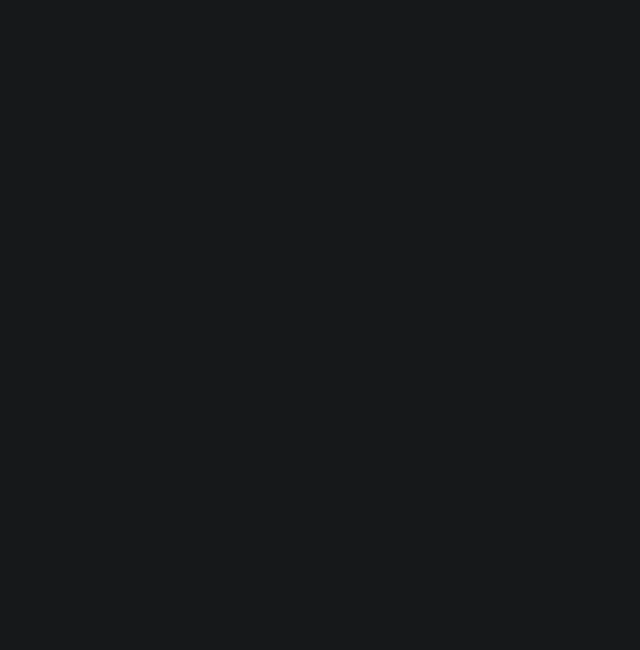
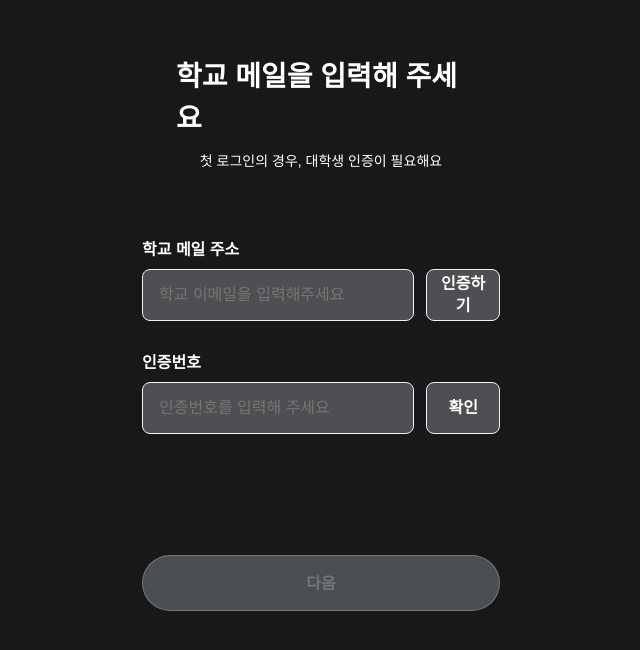
Before and after one commit to ocahs9/nightlab-frontend, a React (Vite) app: page /school in a window 1280 px wide. Before the commit this address had no page. Shown: the top 650 px of the page, without its empty margins (319-959 px from the left). Built offline with nearby package versions, Linux system fonts and the light colour scheme; a web font is replaced by a local one.

Commit message:
feat: 학교 인증 페이지 구현 완료

```diff
--- a/src/Router.jsx
+++ b/src/Router.jsx
@@ -1,6 +1,7 @@
 import KakaoLogin from "@pages/KakaoLogin/KakaoLogin";
 import Login from "@pages/Login/Login";
 import LoginSchool from "@pages/LoginSchool/LoginSchool";
+import ProfileSetup from "@pages/ProfileSetup/ProfileSetup";
 import { BrowserRouter, Route, Routes } from "react-router-dom";
 // 예시
 //import Search from "./pages/Search/Search";
@@ -12,7 +13,8 @@ const Router = () => {
     <BrowserRouter>
       <Routes>
         <Route path="/" element={<Login/>}/>
-        <Route path="/login/school" element={<LoginSchool/>}/>
+        <Route path="/school" element={<LoginSchool/>}/>
+        <Route path="/profile-setup" element={<ProfileSetup/>}/>,
         <Route path="/oauth/callback/kakao" element={<KakaoLogin/>} />,
         {/*
         <Route path="/" element={<Main />} />
--- a/src/pages/Login/Login.jsx
+++ b/src/pages/Login/Login.jsx
@@ -39,7 +39,7 @@ const Login = () => {
       </S.LoginTitleExplanation>
       <S.LoginGraphic imgSrc={BeforLogin}>아직 내용 없음</S.LoginGraphic>
       <S.LoginSubTitle>나의 야작 메이트, LOGO, 슬로건</S.LoginSubTitle>
-      <S.LoginButton $imgsrc = {kakaoButtonImg} onClick={()=>handleLoginBtn("/login/school")}/>
+      <S.LoginButton $imgsrc = {kakaoButtonImg} onClick={()=>handleLoginBtn("/school")}/>
     </S.LoginWrapper>
   )
 }
--- a/src/pages/LoginSchool/LoginSchool.jsx
+++ b/src/pages/LoginSchool/LoginSchool.jsx
@@ -1,4 +1,5 @@
-import { useState } from "react";
+import { useEffect, useState } from "react";
+import { useNavigate } from "react-router-dom";
 import * as S from "./LoginSchool.styled";
 
 
@@ -7,9 +8,82 @@ const LoginSchool = () => {
   //만약 학교 입력은 되어 있으면 바로 main으로 건너 뛰는 로직 필요
   //atom 사용해야할 것이라고 추측.
   const [isFormCompleted, setIsFormCompleted] = useState(false);
+  const [emailAddress, setEmailAddress] = useState("");
+  const [emailCode, setEmailCode] = useState("");
+  const [isMailSended, setIsMailSended] = useState(false);
   const [isCertificated, setIsCertificated] = useState(false);
 
+  useEffect(()=>{
+    if(isMailSended && isCertificated){
+      setIsFormCompleted(true);
+    }
+  },[isMailSended, isCertificated])
 
+  const handleChangeEmailInput = (e) => {
+    setEmailAddress(e.target.value);
+  }
+  const handleChangeEmailCode = (e) => {
+    setEmailCode(e.target.value);
+  }
+
+  //디버깅을 위한 코드
+  useEffect(()=>{
+    console.log(emailAddress);
+    console.log(emailCode);
+  },[emailAddress, emailCode])
+
+  //이메일 확인 요청을 쏘는 로직
+  const handleEmailButton = async(emailAddress) => {
+    //이 두줄은 나중에 바로 지울 예정
+    console.log("email 확인 버튼 클릭");
+    setIsMailSended(true);
+
+    //아래의 코드는 api 연결할 때 주석 해제하여 그대로 사용할 예정
+    /*
+    try{
+      const response = await post("auth/verify",
+        {
+          email : emailAddress
+        }
+      );
+      console.log(response.data);
+      setIsMailSended(true);
+      alert("입력하신 이메일로 인증코드가 전송되었습니다.");
+    }
+    catch(error){
+      alert(error.response.data.detail);
+      console.error("Error:",error);
+    }
+    */
+  }
+
+  const handleEmailCodeButton = async(emailCode) => {
+    //이 두줄은 나중에 바로 지울 예정
+    console.log("인증번호 확인 요청 버튼 클릭");
+    setIsCertificated(true);
+
+    /*
+    //아래의 코드는 api 연결할 때 주석 해제하여 그대로 사용할 예정
+    try{
+      const response = await post("auth/verify/check",
+        {
+          verify_code : emailCode
+        }
+      );
+      console.log(response.data);
+      setIsCertificated(true);
+      console.log("인증 완료");
+    }catch(error){
+      alert(error.response.data.detail);
+      console.error("Error:",error);
+    }
+    */
+  }
+
+  const navigate = useNavigate();
+  const handleNextButton = () => {
+    navigate("/profile-setup");
+  }
 
 
   return (
@@ -24,8 +98,12 @@ const LoginSchool = () => {
           <S.InputLayout>
             <S.InputTitle>학교 메일 주소</S.InputTitle>
             <S.InputAndBtnWrapper>
-              <S.Input placeholder="학교 이메일을 입력해주세요" ></S.Input>
-              <S.Btn onClick={()=>{console.log("버튼클릭")}}>인증하기</S.Btn>
+              <S.Input
+                onChange={handleChangeEmailInput}
+                value={emailAddress}
+                placeholder="학교 이메일을 입력해주세요" >
+              </S.Input>
+              <S.Btn onClick={()=>handleEmailButton(emailAddress)}>인증하기</S.Btn>
             </S.InputAndBtnWrapper>
           </S.InputLayout>
 
@@ -33,16 +111,29 @@ const LoginSchool = () => {
             <S.InputLayout>
               <S.InputTitle>인증번호</S.InputTitle>
               <S.InputAndBtnWrapper>
-                <S.Input placeholder="인증번호를 입력해 주세요"/>
-                <S.Btn onClick={()=>{console.log("버튼클릭")}}>확인</S.Btn>
+                <S.Input
+                  onChange={handleChangeEmailCode}
+                  value={emailCode}
+                  placeholder="인증번호를 입력해 주세요"
+
+                />
+                <S.Btn onClick={()=>handleEmailCodeButton(emailCode)}>확인</S.Btn>
               </S.InputAndBtnWrapper>
             </S.InputLayout>
-            <S.VerificationCompleted>인증이 완료되었어요</S.VerificationCompleted>
-
+            {isCertificated &&
+              <S.VerificationCompleted>
+                인증이 완료되었어요
+              </S.VerificationCompleted>
+            }
           </S.InputLayoutWrapper>
         </S.InputWrapper>
       </S.BodyWrapper>
-      <S.NextBtn $isFormCompleted={isFormCompleted} onClick={()=>{console.log("다음 버튼클릭")}}>다음</S.NextBtn>
+      <S.NextBtn
+        disabled={!isFormCompleted}
+        $isFormCompleted={isFormCompleted}
+        onClick={handleNextButton}>
+          다음
+      </S.NextBtn>
     </S.LoginSchoolWrapper>
 
   )
--- /dev/null
+++ b/src/pages/ProfileSetup/ProfileSetup.jsx
@@ -0,0 +1,10 @@
+
+const ProfileSetup = () => {
+  return (
+    <div>
+
+    </div>
+  )
+}
+
+export default ProfileSetup
```
Also changed, not shown: src/pages/ProfileSetup/ProfileSetup.styled.js (added).
